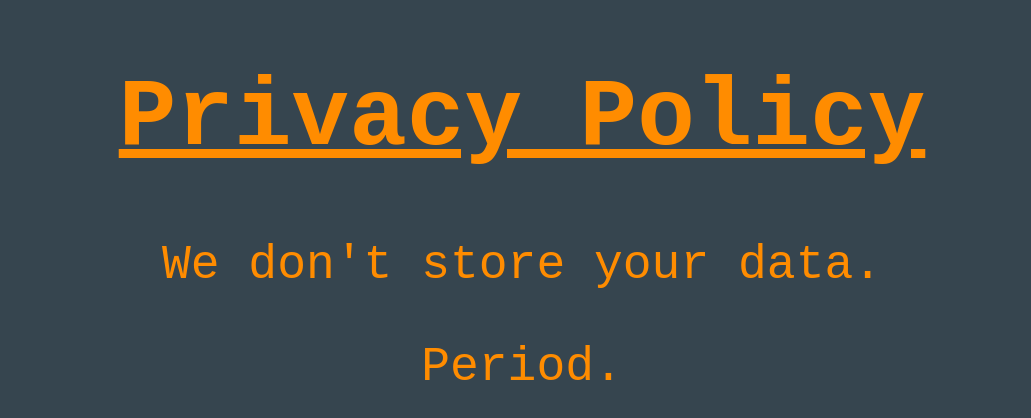
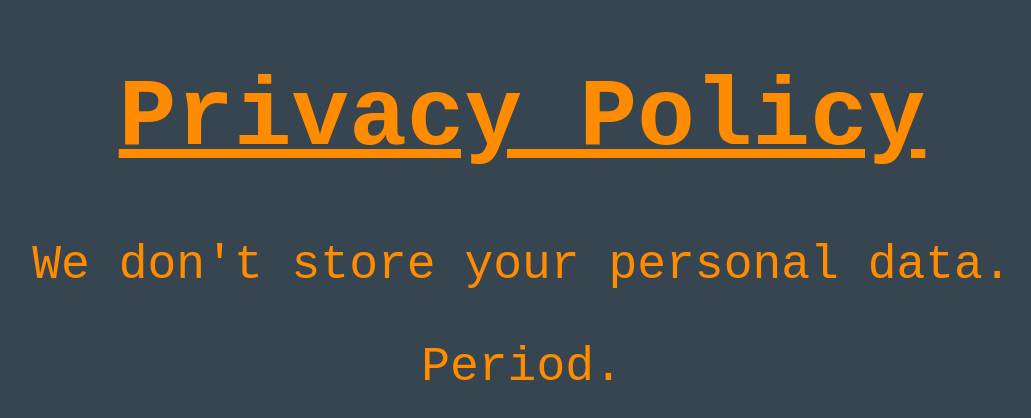
Before and after one commit to Qxe5/privacypolicy, a plain HTML site: page index.html in a window 1280 px wide. Shown: the whole page, without its empty margins (118-1149 px from the left). Drawn offline with Linux system fonts and the light colour scheme.

Commit message:
add clarification
this policy applies to personal data

```diff
--- a/index.html
+++ b/index.html
@@ -23,7 +23,7 @@
         <div id='privacypolicy'>
             <h1><u>Privacy Policy</u></h1>
 
-            <p>We don't store your data.</p>
+            <p>We don't store your personal data.</p>
             <p>Period.</p>
         </div>
     </body>
```
